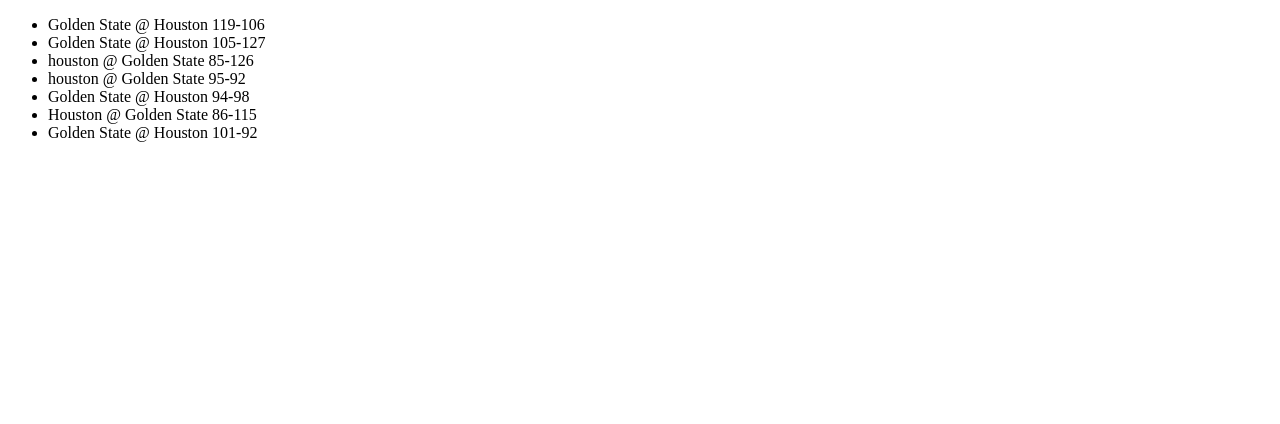
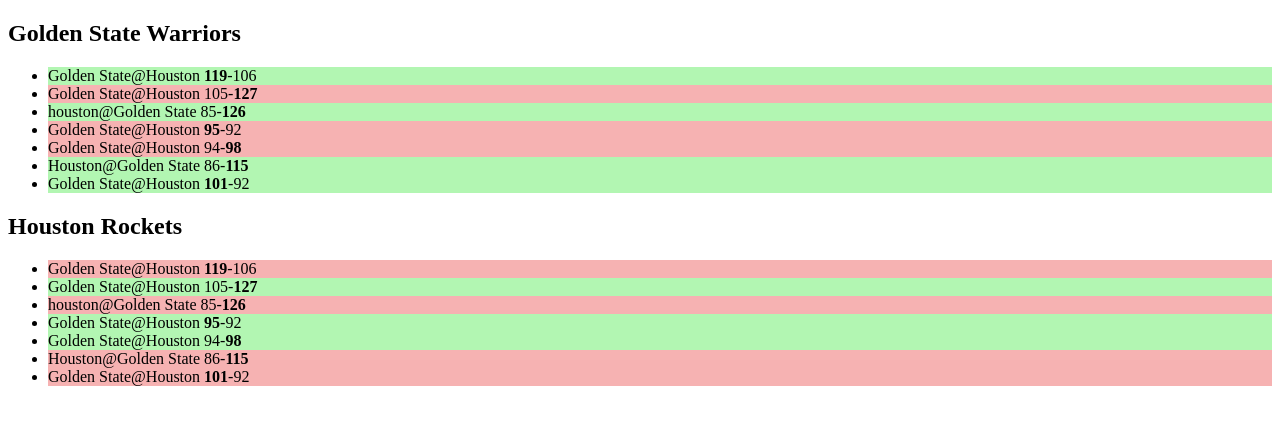
Before and after one commit to Favour-design-cyber/Nba-scoreboard, a plain HTML site: page index.html in a window 1280 px wide. Drawn offline with Linux system fonts and the light colour scheme.

Commit message:
new commit

```diff
--- a/app.css
+++ b/app.css
@@ -0,0 +1,9 @@
+.win{
+  background-color:rgba(0, 225, 0, 0.3) ;
+
+}
+
+.loss{
+  background-color: rgba(225, 0,0,0.3);
+
+}
--- a/app.js
+++ b/app.js
@@ -1,52 +1,52 @@
 const warriorsGames = [
   {
+    homeTeam: {
+      team: "Houston",
+      points: 106,
+      isWinner: false,
+    },
+
     awayTeam: {
       team: "Golden State",
       points: 119,
       isWinner: true,
     },
+  },
+
+  {
     homeTeam: {
       team: "Houston",
-      points: 106,
+      points: 127,
+      isWinner: true,
+    },
+    awayTeam: {
+      team: "Golden State",
+      points: 105,
       isWinner: false,
     },
   },
 
   {
-    awayTeam: {
+    homeTeam: {
       team: "Golden State",
-      points: 105,
-      isWinner: false,
-    },
-    homeTeam: {
-      team: "Houston",
-      points: 127,
+      points: 126,
       isWinner: true,
     },
-  },
-
-  {
     awayTeam: {
       team: "houston",
       points: 85,
       isWinner: false,
     },
-
-    homeTeam: {
-      team: "Golden State",
-      points: 126,
-      isWinner: true,
-    },
   },
   {
     awayTeam: {
-      team: "houston",
+      team: "Golden State",
       points: 95,
       isWinner: false,
     },
 
     homeTeam: {
-      team: "Golden State",
+      team: "Houston",
       points: 92,
       isWinner: true,
     },
@@ -94,18 +94,38 @@ const warriorsGames = [
   },
 ];
 
-const ulparent = document.createElement("ul");
-for (let game of warriorsGames) {
-  const { homeTeam, awayTeam } = game;
-  const gameLi = document.createElement("li");
+const makeChart = (games, targetTeam) => {
+  const ulparent = document.createElement("ul");
+  for (let game of games) {
+    const { homeTeam, awayTeam } = game;
+    const gameLi = document.createElement("li");
+    gameLi.innerHTML = getScoreline(game);
+    gameLi.classList.add(isWinner(game, targetTeam) ? "win" : "loss");
+    ulparent.appendChild(gameLi);
+  }
+  return ulparent;
+};
+const isWinner = ({ homeTeam, awayTeam }, targetTeam) => {
+  const target = homeTeam.team === targetTeam ? homeTeam : awayTeam;
+  return target.isWinner;
+};
+
+const getScoreline = ({ homeTeam, awayTeam }) => {
   const { team: hTeam, points: hPoints } = homeTeam;
   const { team: aTeam, points: aPoints } = awayTeam;
+  const teamNames = `${aTeam}@${hTeam}`;
+  let scoreLine;
+  if (aPoints > hPoints) {
+    scoreLine = `<b>${aPoints}</b>-${hPoints}`;
+  } else {
+    scoreLine = `${aPoints}-<b>${hPoints}</b>`;
+  }
+  return `${teamNames} ${scoreLine}`;
+};
 
-  const teamNames = `${aTeam} @ ${hTeam}`;
-  const scoreLine = `${aPoints}-${hPoints}`;
-  gameLi.innerText = `${teamNames} ${scoreLine}`;
-  console.log(scoreLine);
-  ulparent.appendChild(gameLi);
-}
-
-document.body.prepend(ulparent);
+const gsSection = document.querySelector('#gs');
+const houstonSection = document.querySelector('#hr');
+const gsChart = makeChart(warriorsGames, 'Golden State');
+const hrChart = makeChart(warriorsGames, 'Houston');
+gsSection.appendChild(gsChart);
+houstonSection.appendChild(hrChart);
--- a/index.html
+++ b/index.html
@@ -8,11 +8,14 @@
   <link rel="stylesheet" href="app.css">
 </head>
 <body>
-  <ul>
+  <section id="gs">
+    <h2>Golden State Warriors</h2>
+  </section>
 
-  </ul>
+  <section id="hr">
+    <h2>Houston Rockets</h2>
+  </section>
 
   <script src="app.js"></script>
-
 </body>
 </html>
```
